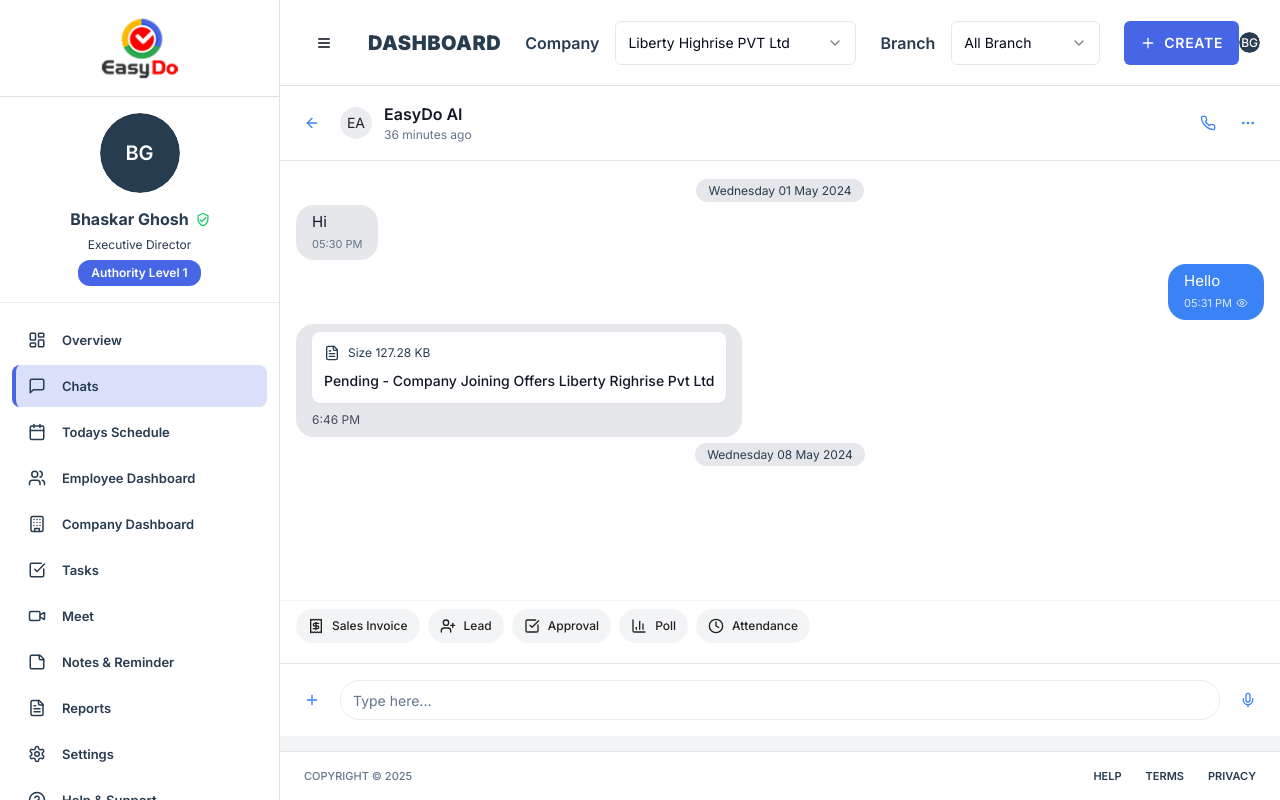
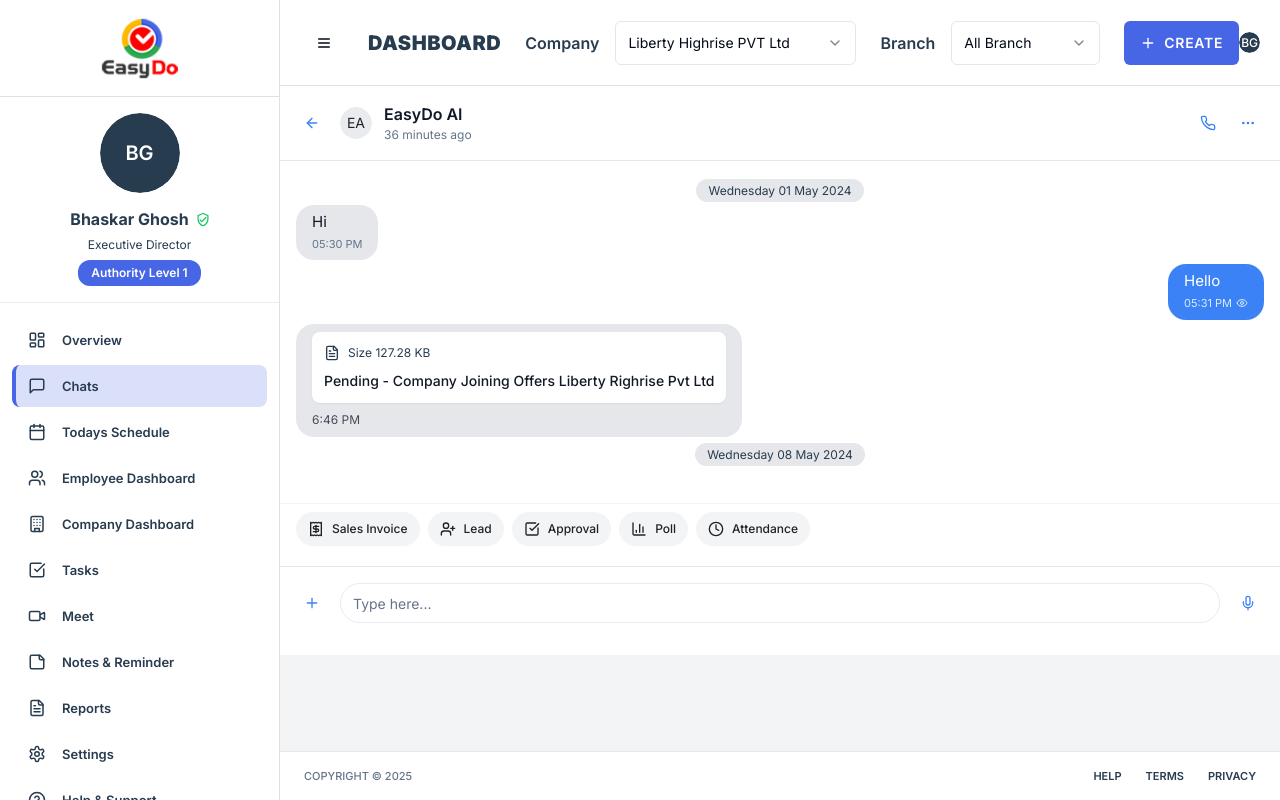
Before and after one commit to soumya85/webpanelEasyDo, a React (Vite) app: page /chats in a window 1280 px wide. Both pictures are taken after a click on the element 780 px from the left and 323 px from the top of the page. Built offline with nearby package versions, Linux system fonts and the light colour scheme; the HTML template or start-up script is replaced by a standard one.

Commit message:
Fix chat height calculation to fill available space within PageLayout
cgen-d2b05f23317e4f289738bb4de8e41d56

```diff
--- a/src/pages/Chats.tsx
+++ b/src/pages/Chats.tsx
@@ -484,7 +484,7 @@ const Chats: React.FC = () => {
 
   if (selectedChat) {
     return (
-      <div className="flex flex-col h-[calc(100vh-86px-64px)] bg-white">
+      <div className="flex flex-col min-h-[calc(100vh-151px-64px)] bg-white -mx-4 -my-4 px-4 py-4">
         {/* Chat Header */}
         <div className="flex items-center gap-3 p-4 border-b border-gray-200 bg-white sticky top-0 z-10">
           <Button
```
